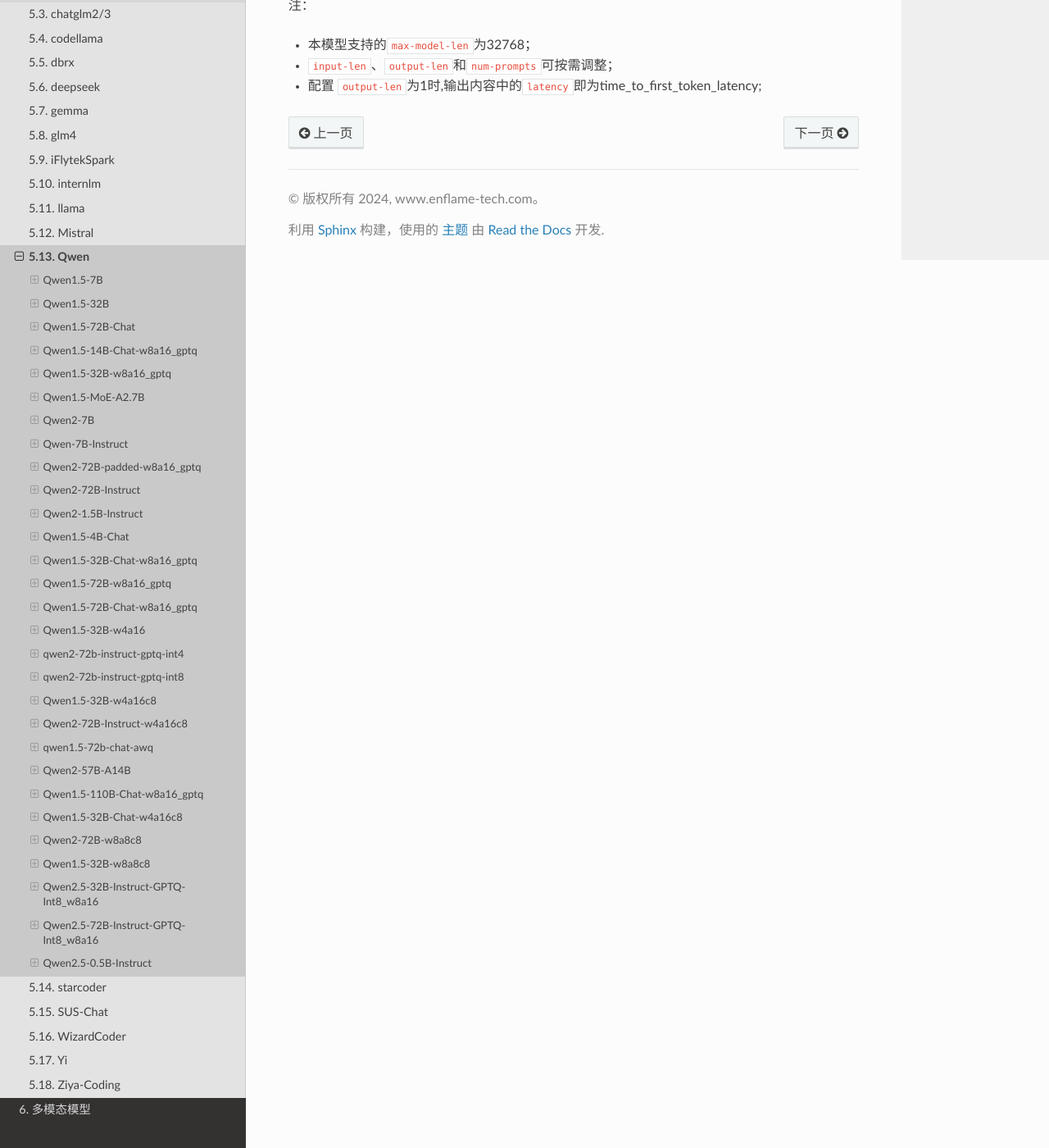
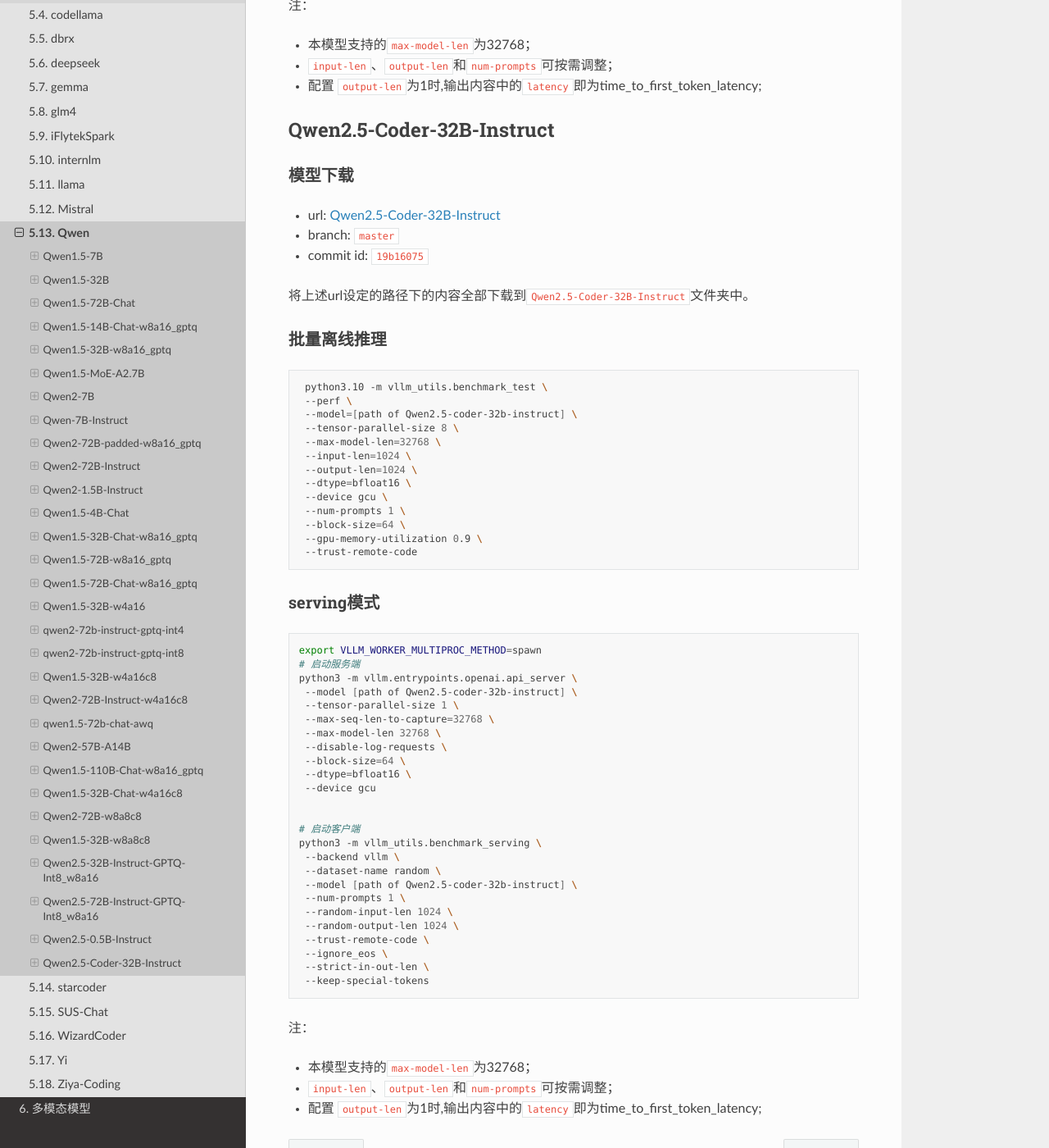
Before and after one commit to EnflameTechnology/vllm-gcu, a Sphinx documentation site: the page built from docs_gcu/content/source/LLMs/qwen.md, in a window 1280 px wide and 1400 px high, scrolled down 32221 px. Shown: the whole window at 82% size. Built offline with Sphinx 7.4.7 and the Read the Docs theme 3.1.0, drawn with Linux system fonts in a browser that asks for light colours; pages that are not in the unit, such as notebooks, are missing from menus; some of the changed text lies outside the part shown.

Commit message:
[Docs](TR-57263) vllm-gcu: coder docs for vllm
Root Cause:
        update docs
Solution:
        update docs
Test:
        test
Impact area:
        vllm
Fix status:
        no need

Signed-off-by: 张海腾 <dean.zhang@enflame-tech.com>
Change-Id: If5872963393182da9fd989622d6dd9c447f6055f

````diff
--- a/docs_gcu/content/source/LLMs/qwen.md
+++ b/docs_gcu/content/source/LLMs/qwen.md
@@ -1531,3 +1531,64 @@
 *  本模型支持的`max-model-len`为32768；
 *  `input-len`、`output-len`和`num-prompts`可按需调整；
 *  配置 `output-len`为1时,输出内容中的`latency`即为time_to_first_token_latency;
+
+### Qwen2.5-Coder-32B-Instruct
+#### 模型下载
+*  url: [Qwen2.5-Coder-32B-Instruct](https://www.modelscope.cn/models/Qwen/Qwen2.5-Coder-32B-Instruct/files)
+
+*  branch: `master`
+
+*  commit id: `19b16075`
+
+将上述url设定的路径下的内容全部下载到`Qwen2.5-Coder-32B-Instruct`文件夹中。
+
+#### 批量离线推理
+```shell
+ python3.10 -m vllm_utils.benchmark_test \
+ --perf \
+ --model=[path of Qwen2.5-coder-32b-instruct] \
+ --tensor-parallel-size 8 \
+ --max-model-len=32768 \
+ --input-len=1024 \
+ --output-len=1024 \
+ --dtype=bfloat16 \
+ --device gcu \
+ --num-prompts 1 \
+ --block-size=64 \
+ --gpu-memory-utilization 0.9 \
+ --trust-remote-code
+```
+
+#### serving模式
+
+```shell
+export VLLM_WORKER_MULTIPROC_METHOD=spawn
+# 启动服务端
+python3 -m vllm.entrypoints.openai.api_server \
+ --model [path of Qwen2.5-coder-32b-instruct] \
+ --tensor-parallel-size 1 \
+ --max-seq-len-to-capture=32768 \
+ --max-model-len 32768 \
+ --disable-log-requests \
+ --block-size=64 \
+ --dtype=bfloat16 \
+ --device gcu
+
+
+# 启动客户端
+python3 -m vllm_utils.benchmark_serving \
+ --backend vllm \
+ --dataset-name random \
+ --model [path of Qwen2.5-coder-32b-instruct] \
+ --num-prompts 1 \
+ --random-input-len 1024 \
+ --random-output-len 1024 \
+ --trust-remote-code \
+ --ignore_eos \
+ --strict-in-out-len \
+ --keep-special-tokens
+```
+注：
+*  本模型支持的`max-model-len`为32768；
+*  `input-len`、`output-len`和`num-prompts`可按需调整；
+*  配置 `output-len`为1时,输出内容中的`latency`即为time_to_first_token_latency;
````
